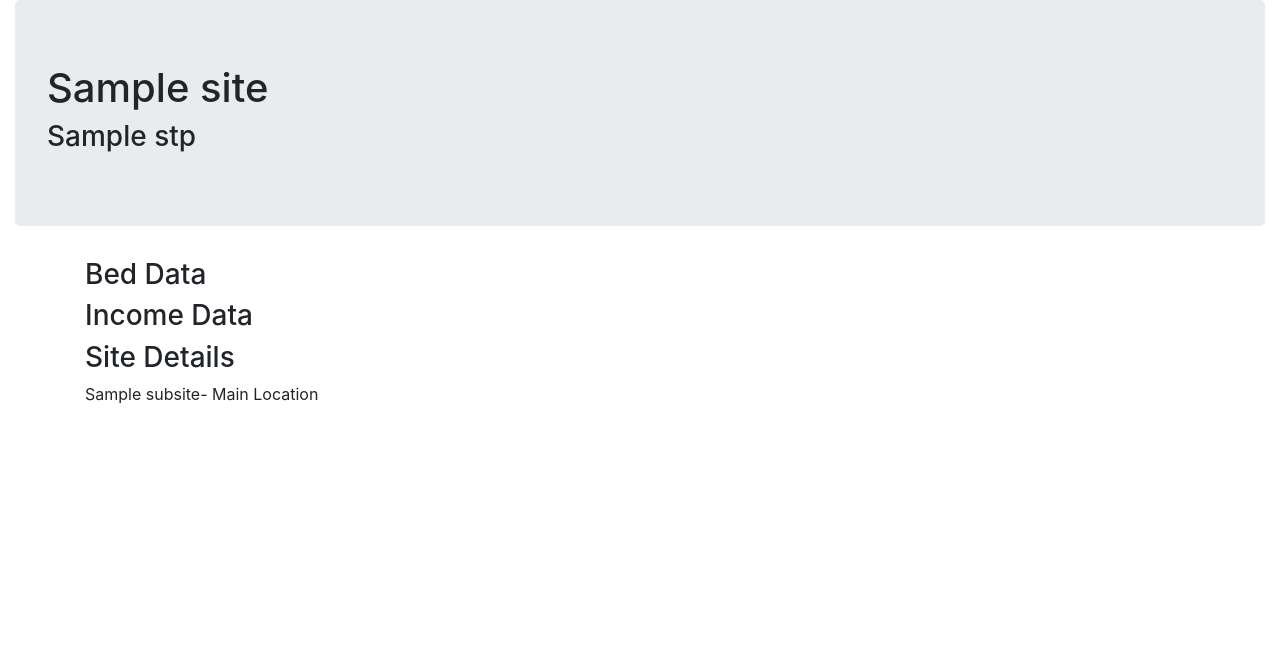
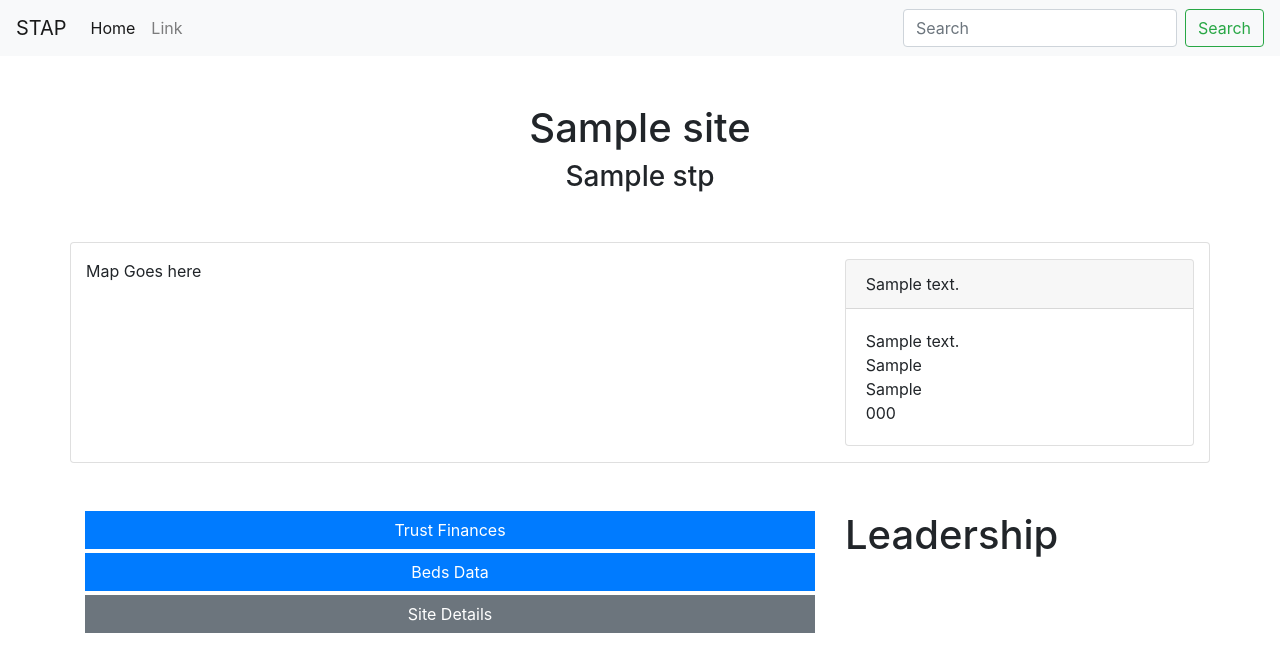
Before and after one commit to killerfridge/stap, a Django app: template main/templates/main/site_detail.html in a window 1280 px wide. Shown: the top 672 px of the page. Run offline with Django 3.2, Linux system fonts and the light colour scheme; tables that the repository leaves empty hold one stand-in row (values such as "Sample post"); the template is opened without the code that fills it: values that come from a table or form of the project are taken from there, most other values are stand-ins (such as "Sample title", 1, 10 or a date in 2020); some libraries are stand-ins or nearby versions.

Commit message:
Created the different views, started the Leader model

```diff
--- a/main/models.py
+++ b/main/models.py
@@ -6,7 +6,7 @@ from django.shortcuts import reverse
 class Site(models.Model):
     name = models.CharField(max_length=100)
     stp = models.ForeignKey('STP', on_delete=models.CASCADE, verbose_name='STP')
-    nhs_code = models.CharField(max_length=6, verbose_name='NHS Code')
+    nhs_code = models.CharField(max_length=6, verbose_name='NHS Code', unique=True)
     street_address_1 = models.CharField(max_length=40, blank=True)
     street_address_2 = models.CharField(max_length=40, blank=True)
     city = models.CharField(max_length=20, blank=True)
@@ -22,13 +22,13 @@ class Site(models.Model):
         ordering = ['name']
 
     def get_absolute_url(self):
-        return reverse('main:site_detail', args=[self.pk])
+        return reverse('main:site_detail', kwargs={'nhs_code': self.nhs_code})
 
 
 class SubSite(models.Model):
     name = models.CharField(max_length=100)
     site = models.ForeignKey(Site, on_delete=models.CASCADE, verbose_name='Trust')
-    nhs_code = models.CharField(max_length=6, verbose_name='NHS Code')
+    nhs_code = models.CharField(max_length=6, verbose_name='NHS Code', unique=True)
     street_address_1 = models.CharField(max_length=40, blank=True)
     street_address_2 = models.CharField(max_length=40, blank=True)
     city = models.CharField(max_length=20, blank=True)
@@ -46,7 +46,7 @@ class SubSite(models.Model):
         ordering = ['-main_location', 'name']
 
     def get_absolute_url(self):
-        return reverse('main:site_detail', args=[self.pk])
+        return reverse('main:subsite_detail', kwargs={'site': self.site.nhs_code, 'nhs_code': self.nhs_code})
 
 
 class STP(models.Model):
@@ -91,15 +91,19 @@ class Beds(models.Model):
 
 class Income(models.Model):
     income = models.DecimalField(max_digits=20, decimal_places=2)
+    forecast_surplus = models.DecimalField(max_digits=20, decimal_places=2, blank=True)
+
     year = models.ForeignKey(Year, on_delete=models.CASCADE)
     site = models.ForeignKey(Site, on_delete=models.CASCADE)
 
     class Meta:
         verbose_name_plural = 'Income Statements'
-        ordering = ['-year']
+        ordering = ['year']
 
     def __str__(self):
         return f'{self.site} Income: {self.year}'
 
 
+class Leader(models.Model):
+    pass
 # TODO CQC model
--- /dev/null
+++ b/main/static/main/style.css
@@ -0,0 +1,3 @@
+button.full{
+    border-radius: 0;
+}
--- a/main/templates/main/site_detail.html
+++ b/main/templates/main/site_detail.html
@@ -1,38 +1,125 @@
 {% extends 'components/base.html' %}
 
+{% load static %}
+
+{% block stylesheet %}
+<link rel="stylesheet" href="{% static 'main/style.css' %}">
+{% endblock %}
 {% block content %}
 
-    <div class="jumbotron">
+    <div class="col-10 md-5 mx-auto my-5 text-center">
         <h1>{{ site.name }}</h1>
         <h3>{{ site.stp }}</h3>
     </div>
 
-    {# Beds Data #}
-    <div class="container">
-        <h3>Bed Data</h3>
-        {% for beds in site.beds_set.all %}
-            {{ beds.year }}: {{ beds.general }}<br>
-        {% endfor %}
+    {# Map and address #}
+    <div class="container card py-3 my-5">
+        <div class="row">
+            <div class="col-8">
+                Map Goes here
+            </div>
+            <div class="col-4">
+                <div class="card">
+                    <div class="card-header">
+                        {% if site.street_address_1 %}{{ site.street_address_1 }}<br>{% endif %}
+                    </div>
+                    <div class="card-body">
+                        {% if site.street_address_2 %}{{ site.street_address_2 }}<br>{% endif %}
+                        {% if site.city %}{{ site.city }}<br>{% endif %}
+                        {% if site.county %}{{ site.county }}<br>{% endif %}
+                        {% if site.postcode %}{{ site.postcode }}<br>{% endif %}
+                    </div>
+                </div>
+            </div>
+        </div>
     </div>
 
-    {# Income Data #}
     <div class="container">
-        <h3>Income Data</h3>
-        {% for income in site.income_set.all %}
-            {% if forloop.first %}
-                <p>Last year their total income was: <b>{{ income.income }}M</b></p>
-            {% else %}
-                {{ income.year }}: {{ income.income }}M<br>
-            {% endif %}
-        {% endfor %}
-    </div>
+        <div class="row">
+            {# Left column #}
+            <div class="col-8">
 
-    {# Sub Site Data #}
-    <div class="container">
-        <h3>Site Details</h3>
-        {% for subsite in site.subsite_set.all %}
-            {{ subsite.name }}{% if subsite.main_location %}- Main Location{% endif %}<br>
-        {% endfor %}
+            {# Income Data #}
+                <button class="btn full btn-primary btn-block full mb-1" data-toggle="collapse" data-target="#collapseFinance"
+                        type="button" aria-expanded="false" aria-controls="collapseFinance">Trust Finances</button>
+                <div class="collapse table-responsive" id="collapseFinance">
+                        <table class="table">
+                            <thead>
+                                <tr>
+                                    <th scope="col">Type</th>
+                                    {% for year in income_years %}
+                                        <th scope="col">{{ year }}</th>
+                                    {% endfor %}
+                                </tr>
+                            </thead>
+                            <tbody>
+                                <tr>
+                                    <th scope="row">Income</th>
+                                    {% for income in site.income_set.all %}
+                                        <td>{{ income.income }}</td>
+                                    {% endfor %}
+                                </tr>
+                                <tr>
+                                    <th scope="row">Surplus/Defecit</th>
+                                    {% for income in site.income_set.all %}
+                                        <td>{{ income.forecast_surplus }}</td>
+                                    {% endfor %}
+                                </tr>
+                            </tbody>
+                        </table>
+                </div>
+
+            {# Beds Data #}
+            <button class="btn btn-primary btn-block full mb-1" data-toggle="collapse" data-target="#collapseBeds"
+                    type="button" aria-expanded="false" aria-controls="collapseBeds">Beds Data</button>
+                <div class="collapse table-responsive" id="collapseBeds">
+                        <table class="table">
+                            <thead>
+                                <tr>
+                                    <th scope="col">Type</th>
+                                    {% for year in bed_years %}
+                                        <th scope="col">{{ year }}</th>
+                                    {% endfor %}
+                                </tr>
+                            </thead>
+                            <tbody>
+                                <tr>
+                                    <th scope="row">General Care</th>
+                                    {% for beds in site.beds_set.all %}
+                                        <td>{{ beds.general }}</td>
+                                    {% endfor %}
+                                </tr>
+                                <tr>
+                                    <th scope="row">Critical Care</th>
+                                    {% for beds in site.beds_set.all %}
+                                        <td>{{ income.critical }}</td>
+                                    {% endfor %}
+                                </tr>
+                            </tbody>
+                        </table>
+                </div>
+
+            {# Workforce Data #}
+
+
+            {# Sub Site Data #}
+                <button class="btn btn-secondary btn-block full mb-1" data-toggle="collapse" data-target="#collapseSites"
+                type="button" aria-expanded="false" aria-controls="collapseSites">Site Details</button>
+                <div class="collapse" id="collapseSites">
+                    <div class="card card-body">
+                        {% for subsite in site.subsite_set.all %}
+                            <a href="{{ subsite.get_absolute_url }}">{{ subsite.name }}</a>{% if subsite.main_location %}- Main Location{% endif %}<br>
+                        {% endfor %}
+                    </div>
+                </div>
+
+            </div>
+
+            {# Right Column #}
+            <div class="col-4">
+                <h1>Leadership</h1>
+            </div>
+        </div>
     </div>
 
 {% endblock %}
--- a/main/urls.py
+++ b/main/urls.py
@@ -1,5 +1,5 @@
 from django.urls import path
-from .views import STPList, SiteList, SiteDetail, STPDetail
+from .views import STPList, SiteList, SiteDetail, STPDetail, SubSiteDetail
 
 
 app_name = 'main'
@@ -8,6 +8,7 @@ urlpatterns = [
     path('stp/', STPList.as_view(), name='stp_list'),
     path('site/', SiteList.as_view(), name='site_list'),
     path('sites/', SiteList.as_view(), name='sites_list'),
-    path('site/<int:pk>', SiteDetail.as_view(), name='site_detail'),
-    path('stp/<int:pk>', STPDetail.as_view(), name='stp_detail')
+    path('site/<str:nhs_code>', SiteDetail.as_view(), name='site_detail'),
+    path('stp/<str:slug>', STPDetail.as_view(), name='stp_detail'),
+    path('site/<str:site>/<str:nhs_code>', SubSiteDetail.as_view(), name='subsite_detail'),
 ]
--- a/templates/components/base.html
+++ b/templates/components/base.html
@@ -1,3 +1,5 @@
+{% load static %}
+
 <!DOCTYPE html>
 <html lang="en">
 <head>
--- a/templates/components/navbar.html
+++ b/templates/components/navbar.html
@@ -0,0 +1,21 @@
+<nav class="navbar navbar-expand-sm navbar-light bg-light">
+  <a class="navbar-brand" href="#">STAP</a>
+  <button class="navbar-toggler" type="button" data-toggle="collapse" data-target="#navbarTogglerDemo02" aria-controls="navbarTogglerDemo02" aria-expanded="false" aria-label="Toggle navigation">
+    <span class="navbar-toggler-icon"></span>
+  </button>
+
+  <div class="collapse navbar-collapse" id="navbarTogglerDemo02">
+    <ul class="navbar-nav mr-auto mt-2 mt-lg-0">
+      <li class="nav-item active">
+        <a class="nav-link" href="#">Home <span class="sr-only">(current)</span></a>
+      </li>
+      <li class="nav-item">
+        <a class="nav-link" href="#">Link</a>
+      </li>
+    </ul>
+    <form class="form-inline my-2 my-lg-0" method="post">
+      <input class="form-control mr-sm-2" type="search" placeholder="Search">
+      <button class="btn btn-outline-success my-2 my-sm-0" type="submit">Search</button>
+    </form>
+  </div>
+</nav>
```
Also changed, not shown: main/views.py (+27 -2 lines), main/migrations/0009_auto_20200213_1652.py (added).
